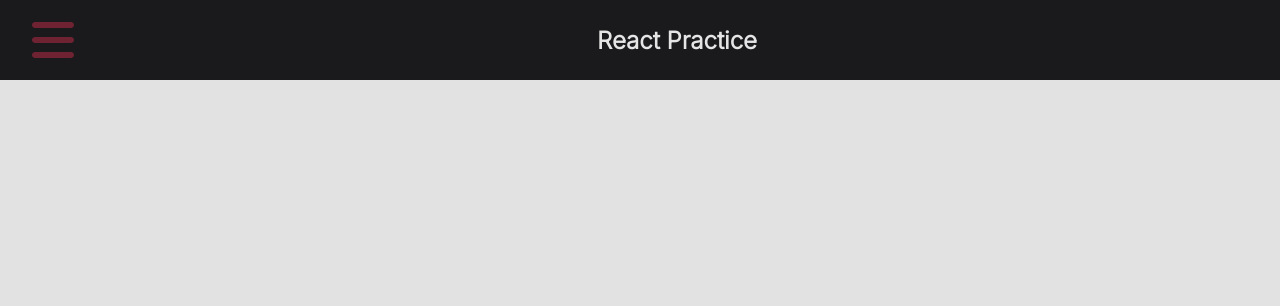
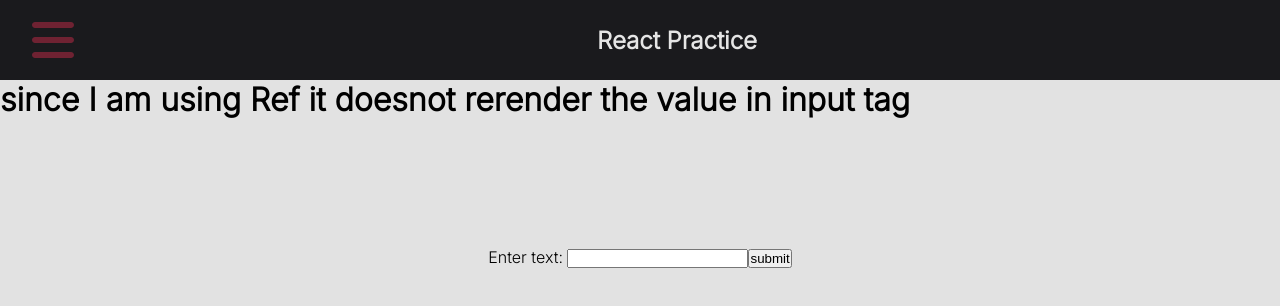
Before and after one commit to YujenM/React_practice, a React (Create React App) app: page /React_practice/src/components/Ref.js in a window 1280 px wide. Shown: the top 306 px of the page. Built offline with nearby package versions, Linux system fonts and the light colour scheme; a web font is replaced by a local one.

Commit message:
ref component added

```diff
--- a/src/App.js
+++ b/src/App.js
@@ -15,6 +15,8 @@ import {
   Route,
   Routes
 } from "react-router-dom";
+import Ref from './Ref';
+import Stopwatch from './Stopwatch';
 
 
 
@@ -37,6 +39,9 @@ function App() {
         <Route path='/React_practice/src/components/Slider.js' element={<Slider/>}></Route>
         <Route path="/React_practice/src/components/conditionrendering.js" element={<Conditionalrendering/>}></Route>
         <Route path ="/React_practice/src/components/FetchAPI.js" element={<Fetch/>}></Route>
+        <Route path ="/React_practice/src/components/Ref.js" element={<Ref/>}></Route>
+        <Route path ="/React_practice/src/components/Stopwatch.js" element={<Stopwatch/>}></Route>
+
       </Routes>
       {/* <Footer/> */}
     </Router>
--- /dev/null
+++ b/src/Ref.js
@@ -0,0 +1,31 @@
+import React, { useRef,useState} from "react"
+
+
+
+export default function Ref() {
+    const inputRef = useRef(null);
+    const [isname,inotname]=useState(false)
+    const submit=(e)=>{
+        e.preventDefault();
+        let uname=inputRef.current.value
+        console.log(uname)
+        uname===''?alert("Enter your name"):inotname(true)
+
+    }
+    return (
+        <div>
+            <h1>since I am using Ref it doesnot rerender the value in input tag</h1>
+            <div style={{display:"flex",justifyContent:"center",alignItems:"center", marginTop:"10%" }}>
+
+                <form >
+                    <label>Enter text: </label>
+                    <input type="text" ref={inputRef} />
+                    <button onClick={submit}> submit </button>
+                    <h1>{isname?"My name is "+ inputRef.current.value :""}</h1>
+                </form>
+            </div>
+        </div>
+
+
+    )
+}
--- /dev/null
+++ b/src/Stopwatch.js
@@ -0,0 +1,34 @@
+import { useState, useRef } from "react";
+
+export default function Stopwatch() {
+    const [startTime, setStartTime] = useState(null);
+    const [now, setNow] = useState(null);
+    const intervalRef = useRef(null);
+
+    function handleStart() {
+        setStartTime(Date.now());
+        setNow(Date.now());
+
+        clearInterval(intervalRef.current);
+        intervalRef.current = setInterval(() => {
+        setNow(Date.now());
+        }, 10);
+    }
+
+    function handleStop() {
+        clearInterval(intervalRef.current);
+    }
+
+    let secondsPassed = 0;
+    if (startTime != null && now != null) {
+        secondsPassed = (now - startTime) / 1000;
+    }
+
+    return (
+        <>
+        <h1>Time passed: {secondsPassed.toFixed(2)}</h1>
+        <button onClick={handleStart}>Start</button>
+        <button onClick={handleStop}>Stop</button>
+        </>
+    );
+}
--- a/src/components/Navbarlinksinfo.js
+++ b/src/components/Navbarlinksinfo.js
@@ -44,5 +44,18 @@ export const navbarlinkinfo=[
         path:'/React_practice/src/components/FetchAPI.js',
         icon:<FontAwesomeIcon icon={icon.faTruckFast}/>,
         cName:'nav-text'
+    },
+    {
+        title:'Ref',
+        path:'/React_practice/src/components/Ref.js',
+        icon:<FontAwesomeIcon icon={icon.faTruckFast}/>,
+        cName:'nav-text'
+    },
+    {
+        title:'Ref',
+        path:'/React_practice/src/components/Stopwatch.js',
+        icon:<FontAwesomeIcon icon={icon.faTruckFast}/>,
+        cName:'nav-text'
     }
+
 ]
--- a/src/components/projectdesciption.js
+++ b/src/components/projectdesciption.js
@@ -22,6 +22,10 @@ export const projectdescription=[
     {
         title:'Fetching Api',
         description:'Fetching API'
+    },
+    {
+        title:'Ref',
+        description:'Ref'
     }
 
 ]
```
